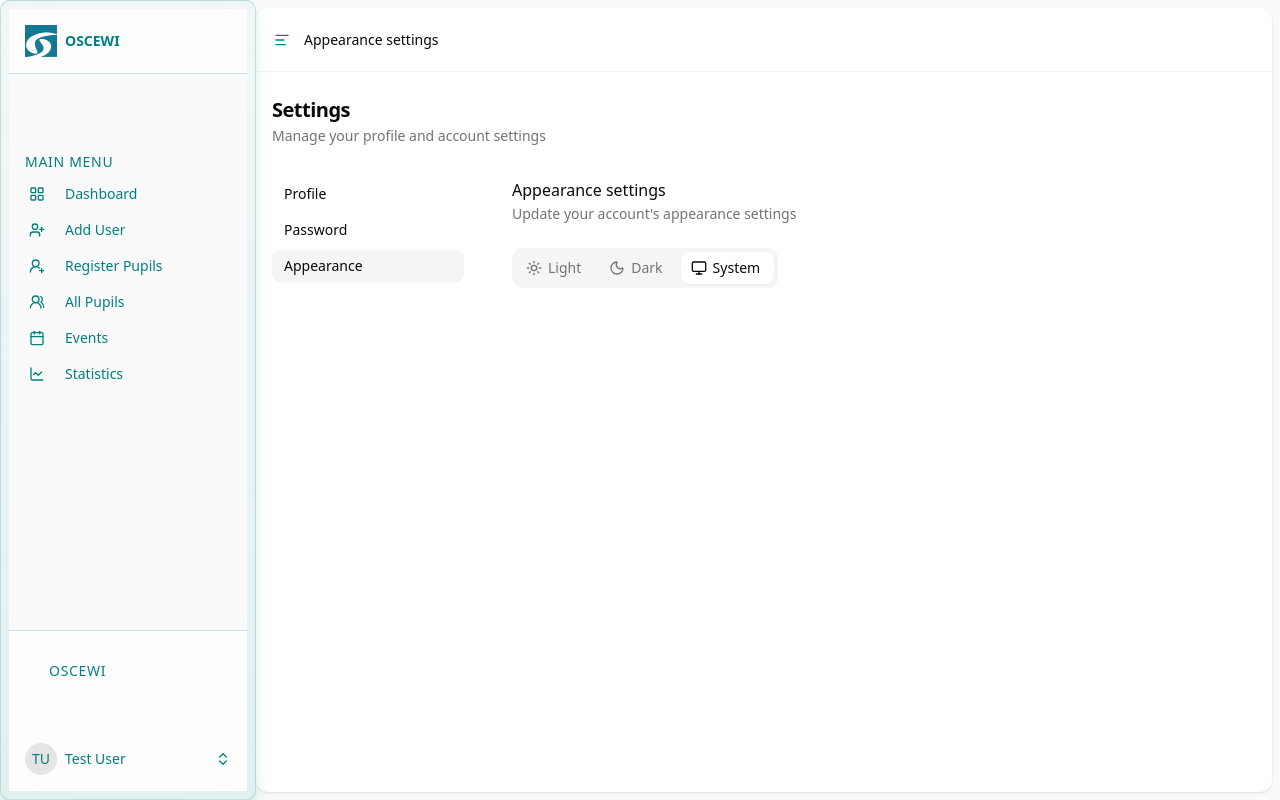
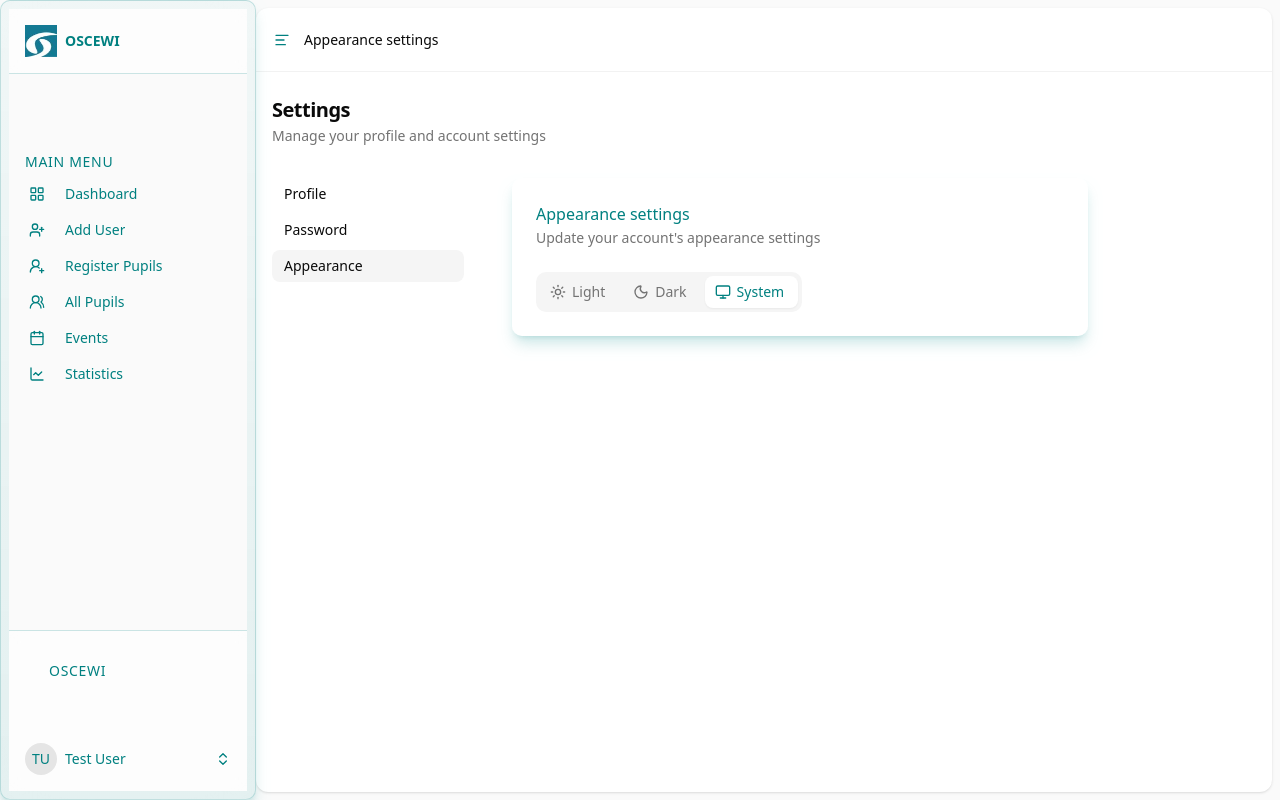
Before and after one commit to Pyiga/Oscewi-system, a Laravel app: page /settings/appearance in a window 1280 px wide. Run offline with Laravel 12, Linux system fonts and the light colour scheme; a user stored in the database is signed in; data comes from the database, SQL or seed files in the repository; style sheets or scripts are compiled from the project's sources; some libraries are stand-ins or nearby versions; some web fonts are replaced.

Commit message:
made some changes in appearance

```diff
--- a/resources/js/components/app-sidebar.tsx
+++ b/resources/js/components/app-sidebar.tsx
@@ -49,9 +49,9 @@ export function AppSidebar() {
         <Sidebar
             collapsible="icon"
             variant="inset"
-            className="bg-gradient-to-b from-[#008080]/5 to-[#008080]/10 border-r border-[#008080]/20 rounded-none lg:rounded-lg lg:border lg:bg-white/50 backdrop-blur-sm lg:backdrop-blur-2xl lg:shadow-lg lg:shadow-[#008080]/20"
+            className="bg-gradient-to-b from-[#008080]/5 to-[#008080]/10 border-r border-[#008080]/20 rounded-none lg:rounded-lg lg:border lg:bg-white/50 backdrop-blur-sm lg:backdrop-blur-2xl lg:shadow-lg lg:shadow-[#008080]/20 dark:bg-black/50 dark:border-[#008080]/20 dark:shadow-none lg:dark:bg-black/50 lg:dark:backdrop-blur-2xl lg:dark:shadow-lg lg:dark:shadow-[#008080]/20"
         >
-            <SidebarHeader className="border-b border-[#008080]/20 bg-white/50 backdrop-blur-sm">
+            <SidebarHeader className="border-b border-[#008080]/20 bg-white/50 backdrop-blur-sm dark:bg-black/50">
                 <SidebarMenu>
                     <SidebarMenuItem>
                         <SidebarMenuButton
@@ -76,7 +76,7 @@ export function AppSidebar() {
                 </div>
             </SidebarContent>
 
-            <SidebarFooter className="border-t border-[#008080]/20 bg-white/50 backdrop-blur-sm">
+            <SidebarFooter className="border-t border-[#008080]/20 bg-white/50 backdrop-blur-sm dark:bg-black/50">
                 <div className="px-6 py-4">
 
                 <SidebarGroupLabel className='text-sm font-medium text-[#008080] uppercase tracking-wider'>OSCEWI</SidebarGroupLabel>
--- a/resources/js/components/beneficiary/data-table.tsx
+++ b/resources/js/components/beneficiary/data-table.tsx
@@ -118,7 +118,7 @@ export function DataTable<TData, TValue>({
   };
 
   return (
-    <div className="w-full">
+    <div className="w-full px-2 py-2 bg-white dark:bg-black text-black dark:text-white rounded-lg shadow-md border border-[#008080]/20">
       <div className="flex flex-col sm:flex-row items-center py-4 gap-2">
         <Input
           placeholder="Filter by name, number, address, gender..."
@@ -196,7 +196,7 @@ export function DataTable<TData, TValue>({
       </div>
 
       <div className="rounded-md border border-[#008080]/20 overflow-x-auto">
-        <Table>
+        <Table className="bg-white dark:bg-black text-black dark:text-white">
           <TableHeader className="bg-[#008080]/5">
             {table.getHeaderGroups().map((headerGroup) => (
               <TableRow key={headerGroup.id}>
@@ -213,7 +213,7 @@ export function DataTable<TData, TValue>({
               </TableRow>
             ))}
           </TableHeader>
-          <TableBody>
+          <TableBody className="bg-white dark:bg-black text-blaclk dark:text-white">
             {table.getRowModel().rows?.length ? (
               table.getRowModel().rows.map((row) => (
                 <TableRow
--- a/resources/js/pages/settings/appearance.tsx
+++ b/resources/js/pages/settings/appearance.tsx
@@ -20,7 +20,7 @@ export default function Appearance() {
             <Head title="Appearance settings" />
 
             <SettingsLayout>
-                <div className="space-y-6">
+                <div className="space-y-6 text-[#008080] rounded-lg bg-white/50 backdrop-blur-sm dark:bg-black/50 dark:backdrop-blur-2xl lg:shadow-lg lg:shadow-[#008080]/20 p-6">
                     <HeadingSmall title="Appearance settings" description="Update your account's appearance settings" />
                     <AppearanceTabs />
                 </div>
--- a/resources/js/pages/settings/password.tsx
+++ b/resources/js/pages/settings/password.tsx
@@ -53,8 +53,8 @@ export default function Password() {
             <Head title="Profile settings" />
 
             <SettingsLayout>
-                <div className="space-y-6">
-                    <HeadingSmall title="Update password" description="Ensure your account is using a long, random password to stay secure" />
+                <div className="space-y-6 text-[#008080] rounded-lg bg-white/50 backdrop-blur-sm dark:bg-black/50 dark:backdrop-blur-2xl lg:shadow-lg lg:shadow-[#008080]/20 p-6">
+                    <HeadingSmall  title="Update password" description="Ensure your account is using a long, random password to stay secure" />
 
                     <form onSubmit={updatePassword} className="space-y-6">
                         <div className="grid gap-2">
@@ -107,8 +107,8 @@ export default function Password() {
                             <InputError message={errors.password_confirmation} />
                         </div>
 
-                        <div className="flex items-center gap-4">
-                            <Button disabled={processing}>Save password</Button>
+                        <div className="flex items-center gap-4 bg-[#008080]/10 p-4 rounded-lg">
+                            <Button disabled={processing} className='text-white bg-[#008080] hover:bg-[#008080]/80 transition-colors duration-200'>Save password</Button>
 
                             <Transition
                                 show={recentlySuccessful}
--- a/resources/js/pages/settings/profile.tsx
+++ b/resources/js/pages/settings/profile.tsx
@@ -42,10 +42,10 @@ export default function Profile({ mustVerifyEmail, status }: { mustVerifyEmail:
 
     return (
         <AppLayout breadcrumbs={breadcrumbs}>
-            <Head title="Profile settings" />
+            <Head  title="Profile settings " />
 
             <SettingsLayout>
-                <div className="space-y-6">
+                <div className="space-y-6 text-[#008080] rounded-lg bg-white/50 backdrop-blur-sm dark:bg-black/50 dark:backdrop-blur-2xl lg:shadow-lg lg:shadow-[#008080]/20 p-6">
                     <HeadingSmall title="Profile information" description="Update your name and email address" />
 
                     <form onSubmit={submit} className="space-y-6">
```
